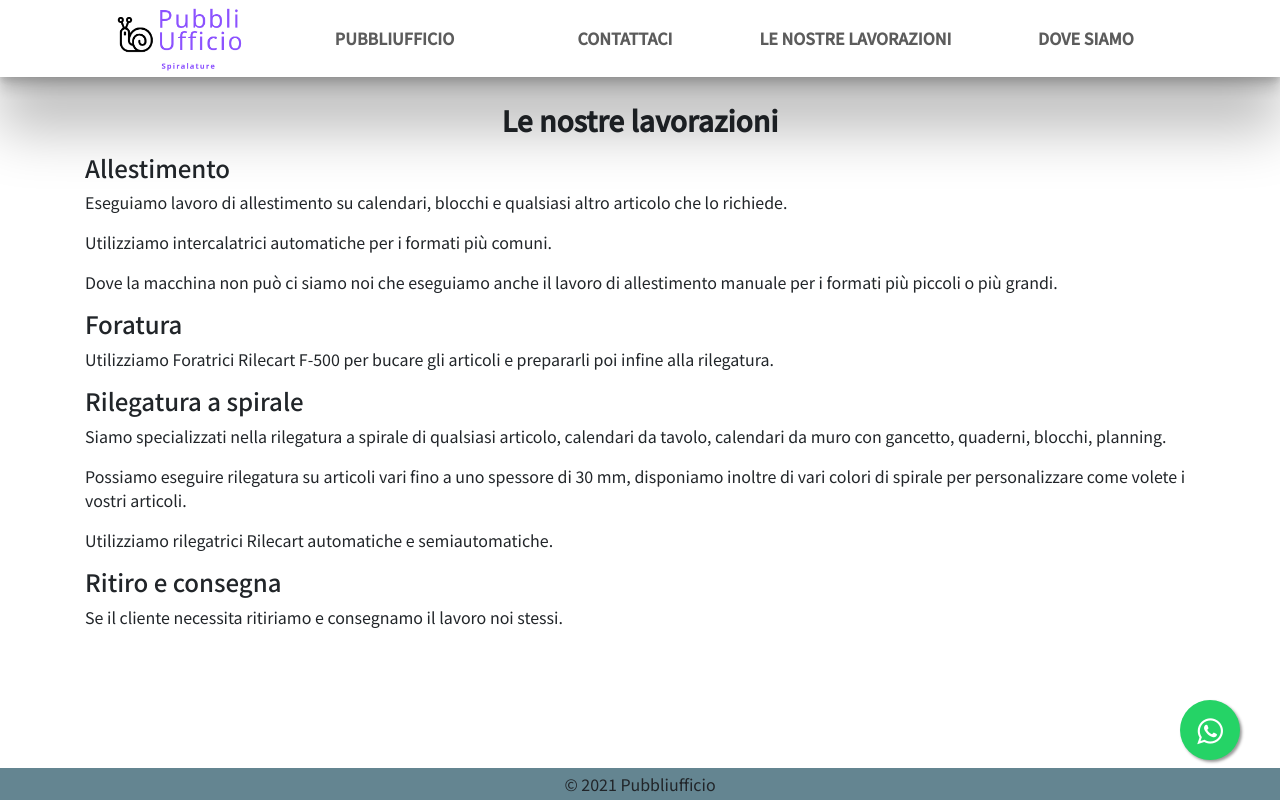
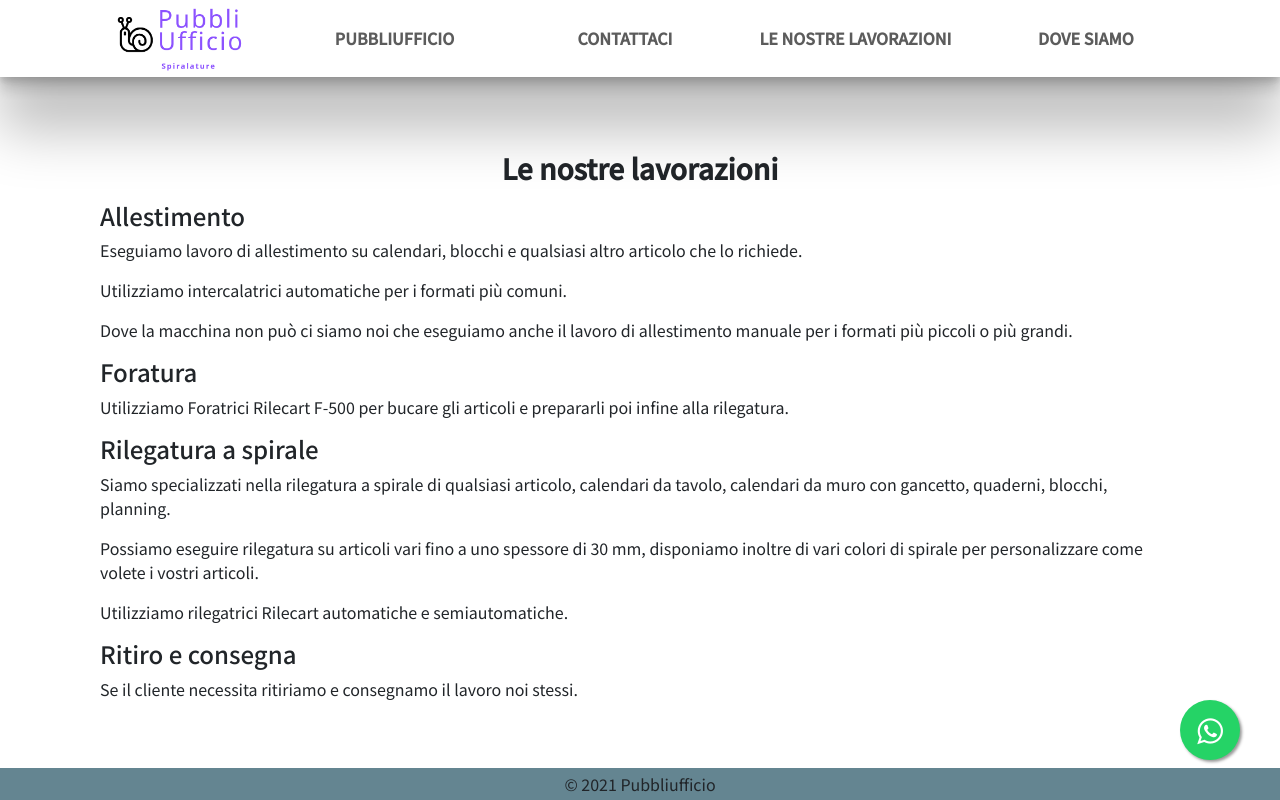
Before and after one commit to DeniseN90/pubbliufficio, a React (Create React App) app: page /le-nostre-lavorazioni in a window 1280 px wide. Built offline with nearby package versions, Linux system fonts and the light colour scheme.

Commit message:
added routing animation

```diff
--- a/src/App.js
+++ b/src/App.js
@@ -1,14 +1,22 @@
 import Header from "./components/Header";
 import Home from "./components/Home";
-import { BrowserRouter as Router, Switch, Route } from "react-router-dom";
+import {
+  BrowserRouter as Router,
+  Switch,
+  Route,
+  useLocation,
+} from "react-router-dom";
 import DoveSiamo from "./components/DoveSiamo";
 import LeNostreLavorazioni from "./components/LeNostreLavorazioni";
 import Footer from "./components/Footer";
 import Contattaci from "./components/Contattaci";
 import { useSelector } from "react-redux";
+import { TransitionGroup, CSSTransition } from "react-transition-group";
+import { createBrowserHistory } from "history";
 
 function App() {
   const isMobile = useSelector((state) => state.isMobile);
+
 
   return (
     <Router>
@@ -16,17 +24,8 @@ function App() {
         <div className={isMobile ? "row" : "row mb-4"}>
           <Header></Header>
         </div>
-        <div className="row">
-          <Switch>
-            <Route path="/dove-siamo" component={DoveSiamo} />
-            <Route path="/contattaci" component={Contattaci} />
-            <Route
-              path="/le-nostre-lavorazioni"
-              component={LeNostreLavorazioni}
-            />
-            <Route path="/" component={Home} />
-          </Switch>
-        </div>
+        <Content/>
+
         <div className="row mt-4">
           <Footer></Footer>
         </div>
@@ -46,4 +45,30 @@ function App() {
   );
 }
 
+function Content() {
+  const history = createBrowserHistory();
+  const location = useLocation();
+  return (
+    <div className="row">
+      <TransitionGroup className="container">
+        <CSSTransition
+          timeout={300}
+          classNames="fade"
+          key={history.location.key}
+        >
+          <Switch location={location}>
+            <Route path="/dove-siamo" component={DoveSiamo} />
+            <Route path="/contattaci" component={Contattaci} />
+            <Route
+              path="/le-nostre-lavorazioni"
+              component={LeNostreLavorazioni}
+            />
+            <Route path="/" component={Home} />
+          </Switch>
+        </CSSTransition>
+      </TransitionGroup>
+    </div>
+  );
+}
+
 export default App;
--- a/src/index.scss
+++ b/src/index.scss
@@ -6,6 +6,17 @@
 html,
 body {
   min-height: 100vh;
+}
+
+.fade-enter {
+  opacity: 0;
+  z-index: 1;
+
+}
+
+.fade-enter.fade-enter-active {
+  opacity: 1;
+  transition: opacity 300ms ease-in;
 }
 
 html {
@@ -198,7 +209,7 @@ html {
     .Main-page {
       margin-top: 3rem;
       margin-bottom: 1rem;
-      padding-top: 2rem;
+      padding-top: 5rem;
       @include mobile-only {
         padding-top: 5rem;
       }
```
Also changed, not shown: package.json (+4 -3 lines), 1 other file (tests, documents, lock files or other folders).
